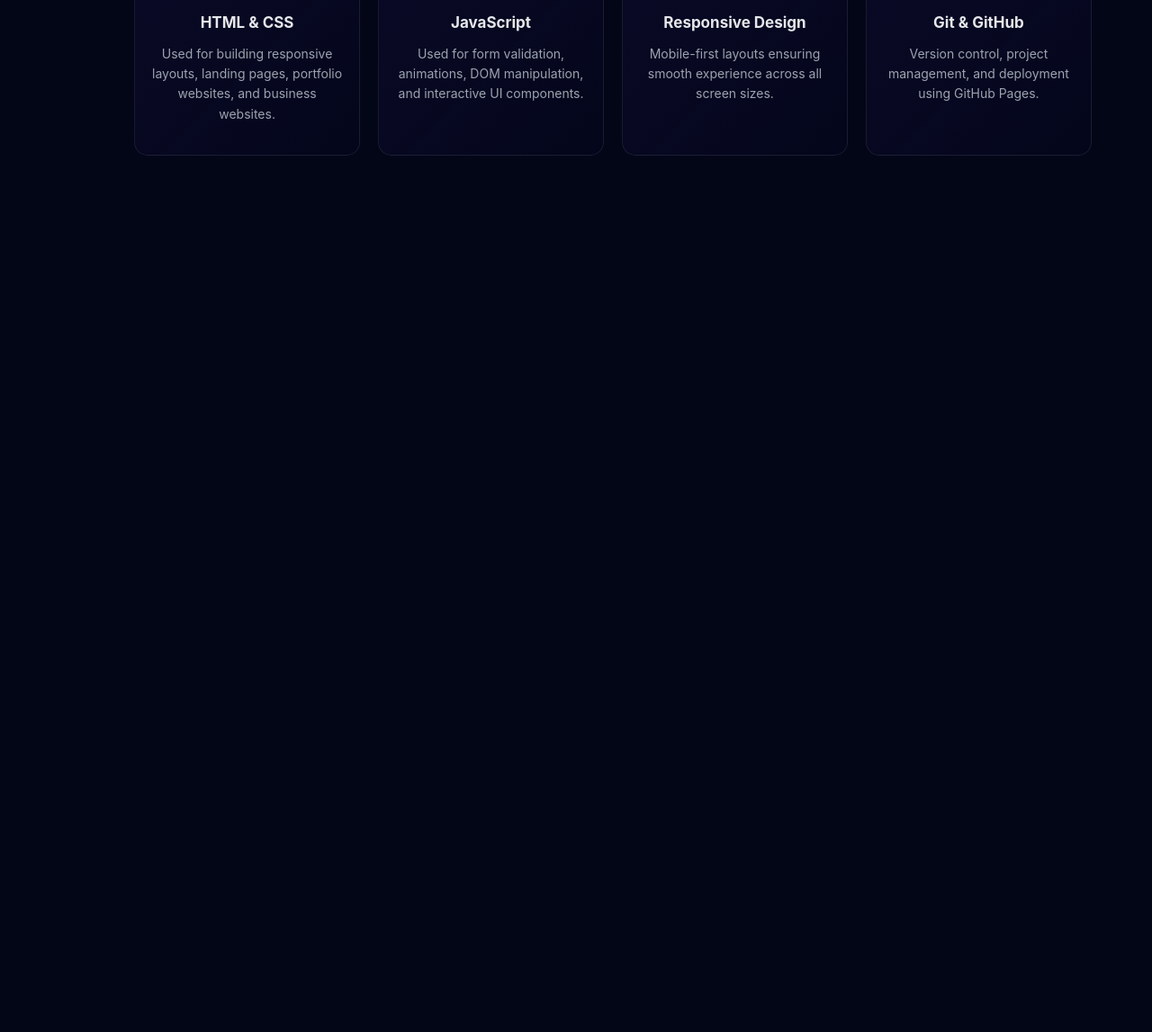
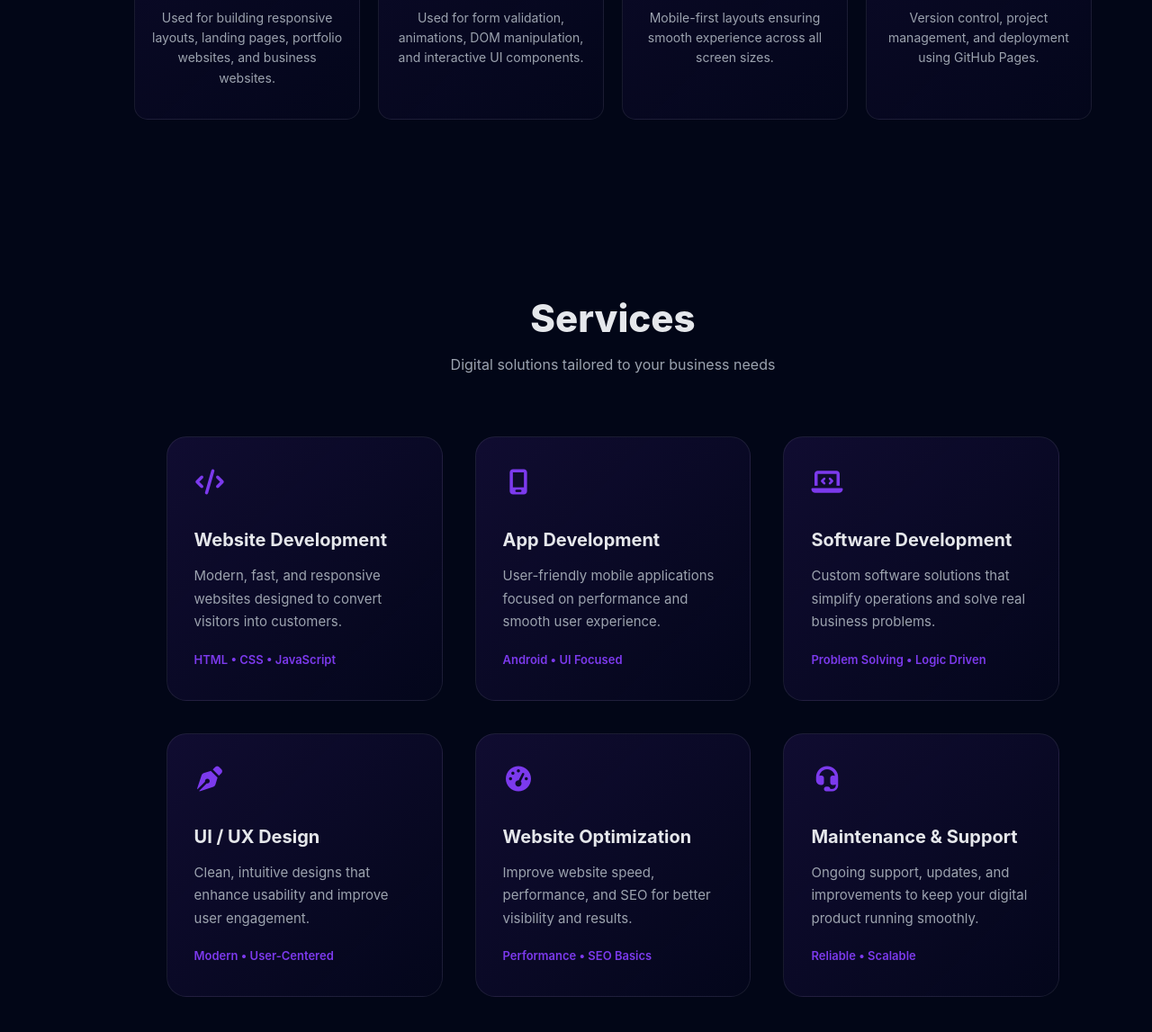
Before and after one commit to yashodipjadhav2005-hash/Portfolio, a plain HTML site: page index.html in a window 1280 px wide. Shown: the part 1787-2934 px from the top of the page at 90% size. Before the commit the page ends 2048 px from the top, so only its background shows below. Drawn offline with Linux system fonts and the light colour scheme.

Commit message:
Services Section Final

```diff
--- a/index.html
+++ b/index.html
@@ -168,8 +168,8 @@
                 </div>
 
                 <div class="skill-proof">
-                    <img
-                        src="https://cdn.jsdelivr.net/gh/devicons/devicon@latest/icons/bootstrap/bootstrap-original.svg" alt="Boo" class="skill-icon">
+                    <img src="https://cdn.jsdelivr.net/gh/devicons/devicon@latest/icons/bootstrap/bootstrap-original.svg"
+                        alt="Boo" class="skill-icon">
 
                     <h4>Responsive Design</h4>
                     <p>
@@ -191,33 +191,80 @@
 
             </div>
 
-
         </section>
 
+        <!-- ================= SERVICES ================= -->
+        <section id="services" class="services-section">
+            <h2 class="section-title">Services</h2>
+            <p class="section-subtitle">
+                Digital solutions tailored to your business needs
+            </p>
 
-        <!-- ================= SERVICES ================= -->
-        <!-- <section id="services">
-            <h2>Services</h2>
+            <div class="services-grid">
 
-            <article>
-                <h3>Website Development</h3>
-                <ul>
-                    <li>One-page websites</li>
-                    <li>Business websites</li>
-                    <li>Portfolio websites</li>
-                </ul>
-            </article>
+                <div class="service-card">
+                    <i class="fa-solid fa-code"></i>
+                    <h3>Website Development</h3>
+                    <p>
+                        Modern, fast, and responsive websites designed to
+                        convert visitors into customers.
+                    </p>
+                    <span>HTML • CSS • JavaScript</span>
+                </div>
 
-            <article>
-                <h3>Website Features</h3>
-                <ul>
-                    <li>Mobile-first responsive design</li>
-                    <li>Fast loading & optimized performance</li>
-                    <li>Contact forms & lead capture</li>
-                    <li>WhatsApp chat integration</li>
-                </ul>
-            </article>
-        </section> -->
+                <div class="service-card">
+                    <i class="fa-solid fa-mobile-screen"></i>
+                    <h3>App Development</h3>
+                    <p>
+                        User-friendly mobile applications focused on
+                        performance and smooth user experience.
+                    </p>
+                    <span>Android • UI Focused</span>
+                </div>
+
+                <div class="service-card">
+                    <i class="fa-solid fa-laptop-code"></i>
+                    <h3>Software Development</h3>
+                    <p>
+                        Custom software solutions that simplify operations
+                        and solve real business problems.
+                    </p>
+                    <span>Problem Solving • Logic Driven</span>
+                </div>
+
+                <div class="service-card">
+                    <i class="fa-solid fa-pen-nib"></i>
+                    <h3>UI / UX Design</h3>
+                    <p>
+                        Clean, intuitive designs that enhance usability
+                        and improve user engagement.
+                    </p>
+                    <span>Modern • User-Centered</span>
+                </div>
+
+                <div class="service-card">
+                    <i class="fa-solid fa-gauge-high"></i>
+                    <h3>Website Optimization</h3>
+                    <p>
+                        Improve website speed, performance, and SEO
+                        for better visibility and results.
+                    </p>
+                    <span>Performance • SEO Basics</span>
+                </div>
+
+                <div class="service-card">
+                    <i class="fa-solid fa-headset"></i>
+                    <h3>Maintenance & Support</h3>
+                    <p>
+                        Ongoing support, updates, and improvements
+                        to keep your digital product running smoothly.
+                    </p>
+                    <span>Reliable • Scalable</span>
+                </div>
+
+            </div>
+        </section>
+
 
         <!-- ================= PROJECTS ================= -->
         <!-- <section id="projects">
--- a/style.css
+++ b/style.css
@@ -727,7 +727,7 @@ body {
 
 /* ================= SKILLS SECTION ================= */
 #skills {
-    padding: 80px 5%; /* smaller padding for smaller screens */
+    padding: 40px 5%;
 }
 
 #skills h2 {
@@ -751,9 +751,9 @@ body {
 
 .skill-proof-wrapper {
     display: grid;
-    grid-template-columns: repeat(auto-fit, minmax(220px, 1fr)); /* smaller min width for small screens */
-    gap: 20px; /* reduced gap for mobile screens */
-    justify-items: center; /* center cards */
+    grid-template-columns: repeat(auto-fit, minmax(220px, 1fr));
+    gap: 20px;
+    justify-items: center;
 }
 
 .skill-proof {
@@ -762,18 +762,18 @@ body {
         rgba(124, 58, 237, 0.08),
         rgba(124, 58, 237, 0.02)
     );
-    padding: 20px 18px; /* smaller padding */
+    padding: 20px 18px;
     border-radius: 15px;
     border: 1px solid var(--border-dark);
     transition: transform 0.3s ease, box-shadow 0.3s ease;
-    width: 100%; /* make card full width of grid cell */
+    width: 100%;
     box-sizing: border-box;
 
 
 }
 
 .skill-icon {
-    width: 45px; /* slightly smaller icons */
+    width: 45px;
     height: 45px;
     margin-bottom: 10px;
     transition: transform 0.3s;
@@ -860,3 +860,110 @@ body {
         gap: 12px;
     }
 }
+
+/* ================= SERVICES ================= */
+
+.services-section {
+    padding: 120px 8% 80px;
+}
+
+.section-title {
+    font-size: 42px;
+    font-weight: 800;
+    text-align: center;
+    margin-bottom: 12px;
+}
+
+.section-subtitle {
+    text-align: center;
+    color: var(--text-muted);
+    margin-bottom: 70px;
+    font-size: 16px;
+}
+
+/* Grid */
+.services-grid {
+    display: grid;
+    grid-template-columns: repeat(auto-fit, minmax(260px, 1fr));
+    gap: 36px;
+}
+
+/* Card */
+.service-card {
+    background: linear-gradient(
+        135deg,
+        rgba(124, 58, 237, 0.12),
+        rgba(124, 58, 237, 0.02)
+    );
+    border: 1px solid var(--border-dark);
+    padding: 36px 30px;
+    border-radius: 22px;
+    text-align: left;
+    transition: transform 0.35s ease, box-shadow 0.35s ease;
+    position: relative;
+    overflow: hidden;
+}
+
+.service-card::after {
+    content: "";
+    position: absolute;
+    inset: 0;
+    background: radial-gradient(
+        circle at top left,
+        rgba(124, 58, 237, 0.35),
+        transparent 60%
+    );
+    opacity: 0;
+    transition: opacity 0.35s ease;
+}
+
+.service-card:hover::after {
+    opacity: 1;
+}
+
+
+/* Icon */
+.service-card i {
+    font-size: 28px;
+    color: var(--accent);
+    margin-bottom: 18px;
+}
+
+/* Title */
+.service-card h3 {
+    font-size: 20px;
+    font-weight: 700;
+    margin-bottom: 14px;
+}
+
+.service-card h2 ::after {
+     content: "";
+    position: absolute;
+    left: 0;
+    bottom: -10px;
+    width: 60px;
+    height: 4px;
+    background: var(--accent);
+    border-radius: 10px;
+}
+
+/* Text */
+.service-card p {
+    font-size: 15px;
+    line-height: 1.7;
+    color: var(--text-muted);
+    margin-bottom: 18px;
+}
+
+/* Tech label */
+.service-card span {
+    font-size: 13px;
+    color: var(--accent);
+    font-weight: 600;
+}
+
+/* Hover Effect */
+.service-card:hover {
+    transform: translateY(-10px);
+    box-shadow: 0 30px 70px rgba(124, 58, 237, 0.35);
+}
```
